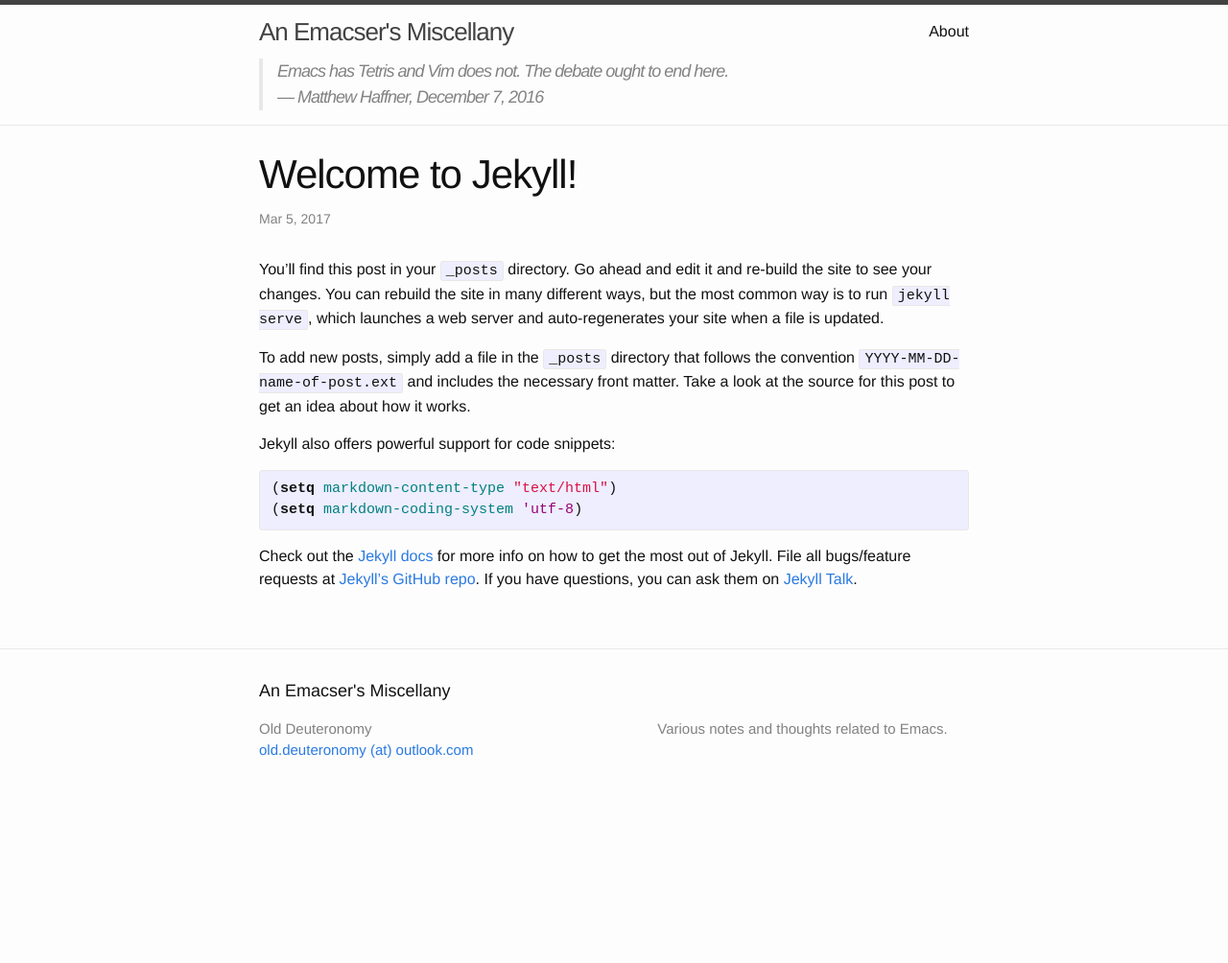
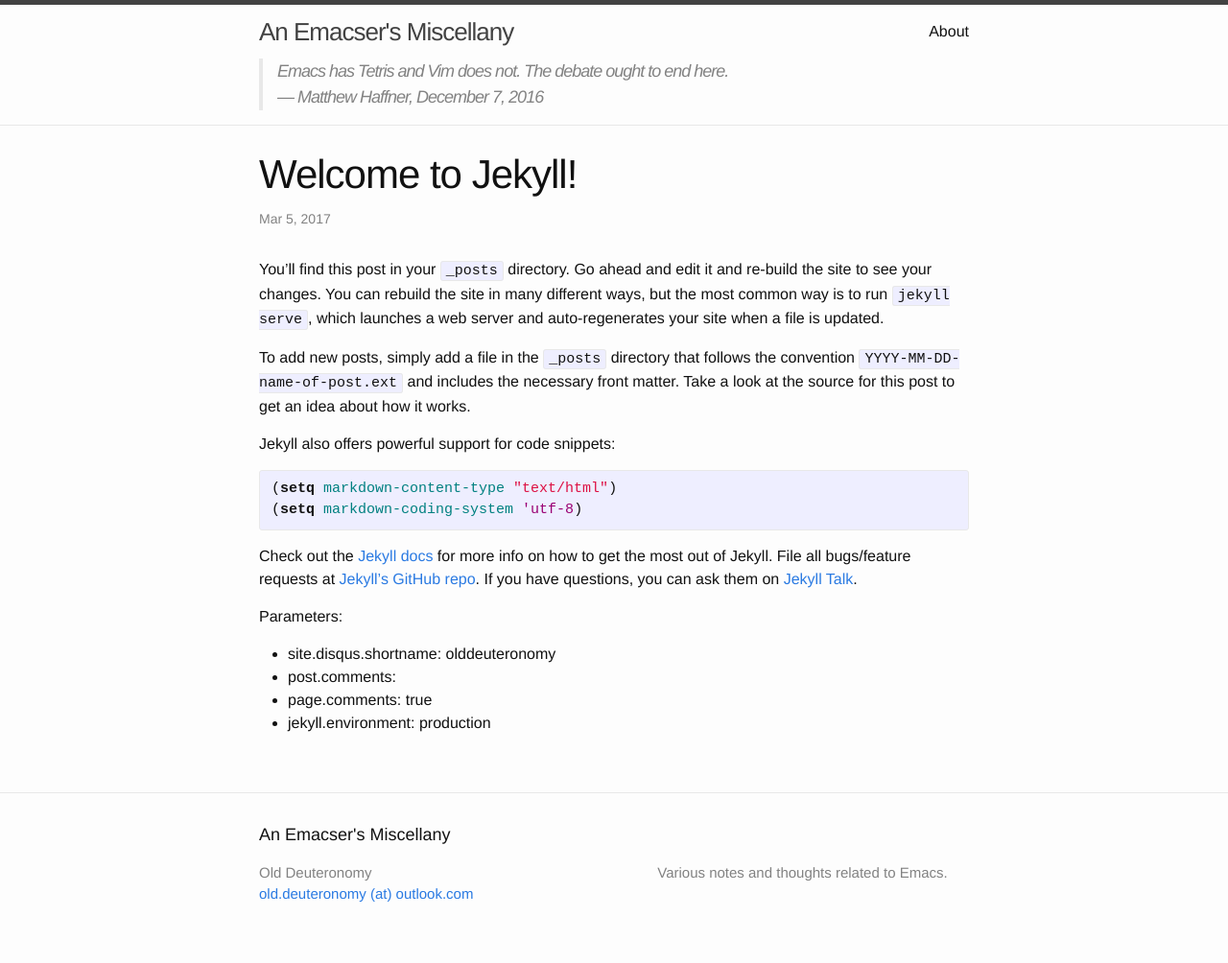
Before and after one commit to olddeuteronomy/blog, a Jekyll site: the page built from _posts/2017-03-05-welcome-to-jekyll.markdown, in a window 1280 px wide. Shown: the whole page at 96% size. Built offline with Jekyll 4.4.1, drawn with Linux system fonts in a browser that asks for light colours; comment, search, counter and statistics services are not loaded; before the commit the page ends 900 px from its top, so only the background shows below that.

Commit message:
site.disqus.shortname added

```diff
--- a/_config.yml
+++ b/_config.yml
@@ -20,7 +20,8 @@
   Various notes and thoughts related to Emacs.
 baseurl: "" # the subpath of your site, e.g. /blog
 url: "" # the base hostname & protocol for your site, e.g. http://example.com
-disqus.shortname: olddeuteronomy
+disqus:
+    shortname: olddeuteronomy
 timezone: Europe/Moscow
 slogan: Emacs has Tetris and Vim does not. The debate ought to end here.<br />
   &mdash;  Matthew Haffner, December 7, 2016
--- a/_posts/2017-03-05-welcome-to-jekyll.markdown
+++ b/_posts/2017-03-05-welcome-to-jekyll.markdown
@@ -29,6 +29,13 @@
 at [Jekyll’s GitHub repo][jekyll-gh]. If you have questions, you can
 ask them on [Jekyll Talk][jekyll-talk].
 
+Parameters:
+
+ - site.disqus.shortname: {{ site.disqus.shortname }}
+ - post.comments: {{ post.comments }}
+ - page.comments: {{ page.comments }}
+ - jekyll.environment: {{ jekyll.environment }}
+
 [jekyll-docs]: https://jekyllrb.com/docs/home
 [jekyll-gh]:   https://github.com/jekyll/jekyll
 [jekyll-talk]: https://talk.jekyllrb.com/
```
